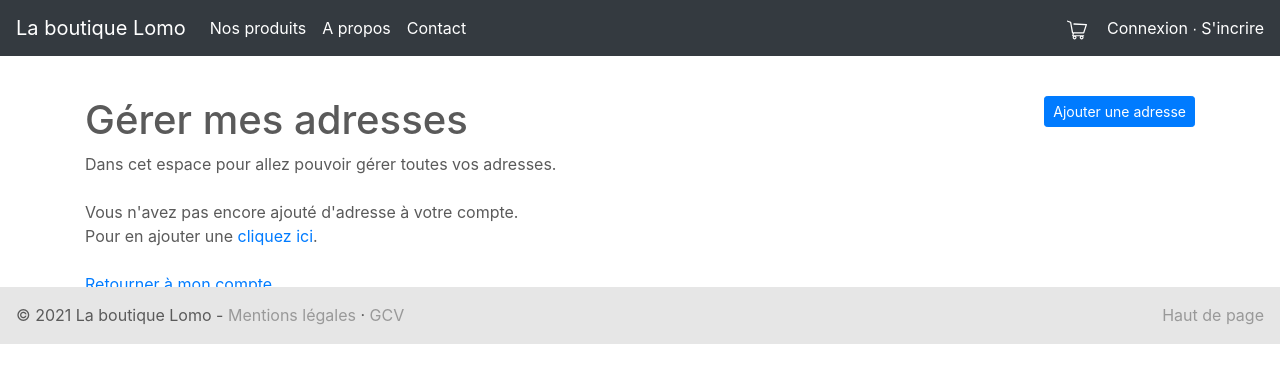
After one commit to debPhoenix/laboutiquelomo, a Symfony app: template templates/account/adress.html.twig in a window 1280 px wide. The commit adds this page. Shown: the top 383 px of the page. Run offline with Twig, Linux system fonts and the light colour scheme; the template is opened without the code that fills it, so the values that code supplies are empty; some libraries are stand-ins or nearby versions.

Commit message:
adress controller + view if no adress

```diff
--- /dev/null
+++ b/templates/account/adress.html.twig
@@ -0,0 +1,16 @@
+{% extends 'base.html.twig' %}
+
+{% block title %}Mes adresses - La boutique Lomo{% endblock %}
+
+{% block content %}
+    <a href="#" class="btn btn-primary btn-sm float-right">Ajouter une adresse</a>
+    <h1>Gérer mes adresses</h1>
+    Dans cet espace pour allez pouvoir gérer toutes vos adresses.
+    <br/><br/>
+    {% if app.user.adresses | length == 0 %}
+        Vous n'avez pas encore ajouté d'adresse à votre compte.<br/>
+        Pour en ajouter une <a href="#">cliquez ici</a>.
+    {% endif %}
+    <br/><br/>
+    <a href="{{ path('account') }}">Retourner à mon compte</a><br/>
+{% endblock %}
--- a/templates/account/index.html.twig
+++ b/templates/account/index.html.twig
@@ -7,7 +7,7 @@
     Bienvenue {{app.user.firstname}}!<br/>Dans cet espace pour allez pouvoir gérer toutes vos informations personnelles.
     <br/><br/>
     - <a href="{{ path('account_password') }}">Modifier mon mot de passe</a><br/>
-    - Modifier mes adresses<br/>
+    - <a href="{{ path('account_adress') }}">Gérer mes adresses</a><br/>
     - Consulter mes commandes<br/>
 
 {% endblock %}
```
Also changed, not shown: src/Controller/AccountAdressController.php (added, +17 -0 lines).
